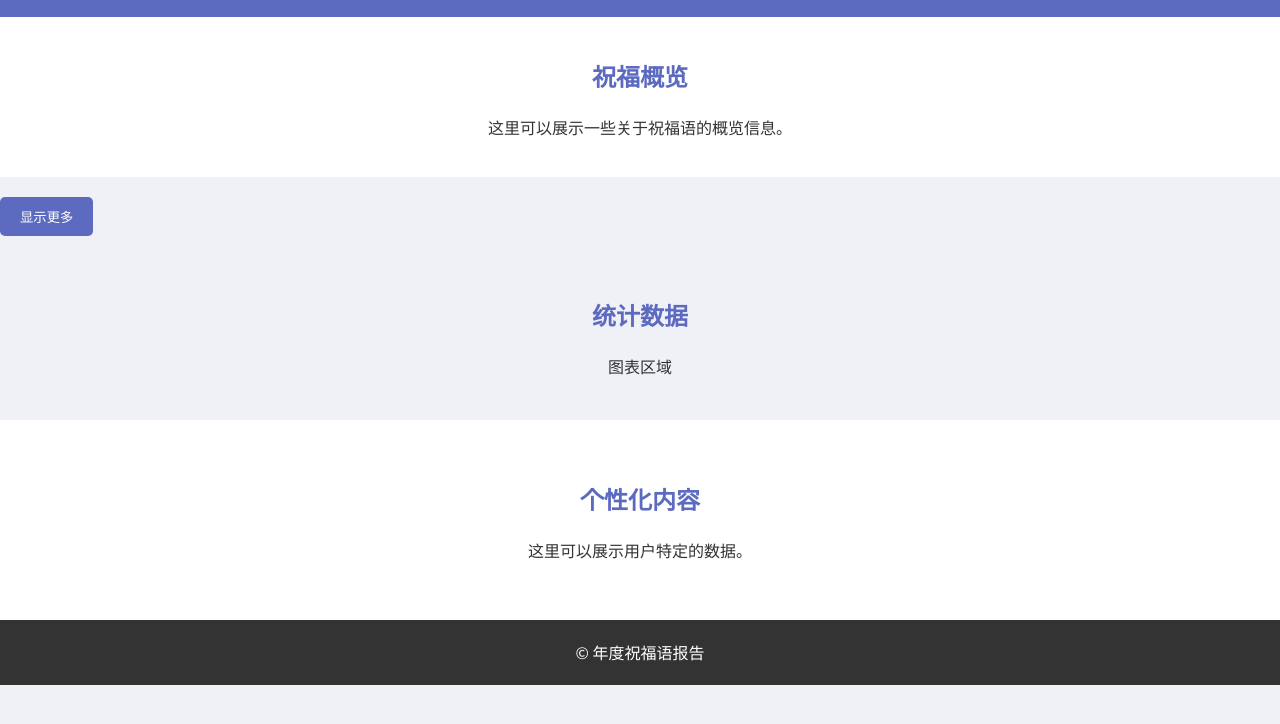
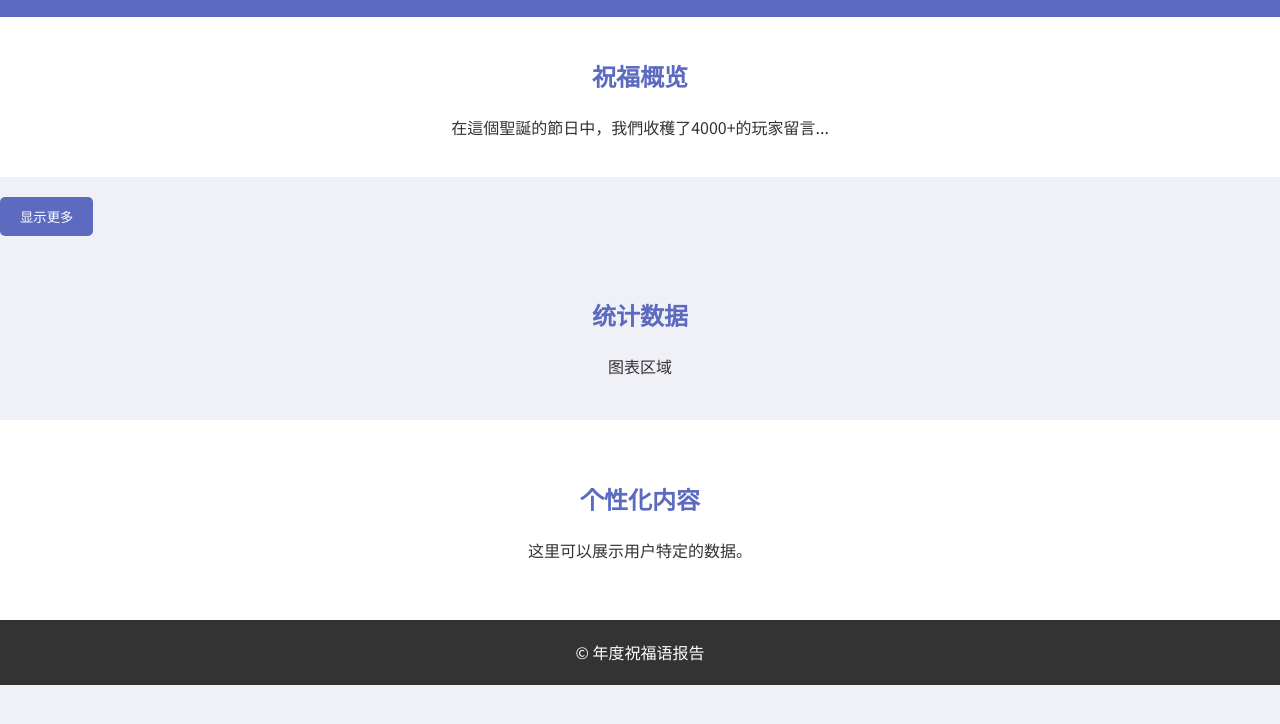
Before and after one commit to Jimmyzm0/vpn, a plain HTML site: page index.html in a window 1280 px wide. Shown: the part 74-798 px from the top of the page. Drawn offline with Linux system fonts and the light colour scheme.

Commit message:
Update index.html

```diff
--- a/index.html
+++ b/index.html
@@ -13,7 +13,7 @@
 
     <section id="overview">
         <h2>祝福概览</h2>
-        <p>这里可以展示一些关于祝福语的概览信息。</p>
+        <p>在這個聖誕的節日中，我們收穫了4000+的玩家留言...</p>
     </section>
         <div id="blessings-container">
         <!-- 祝福语将被动态添加到这里 -->
```
